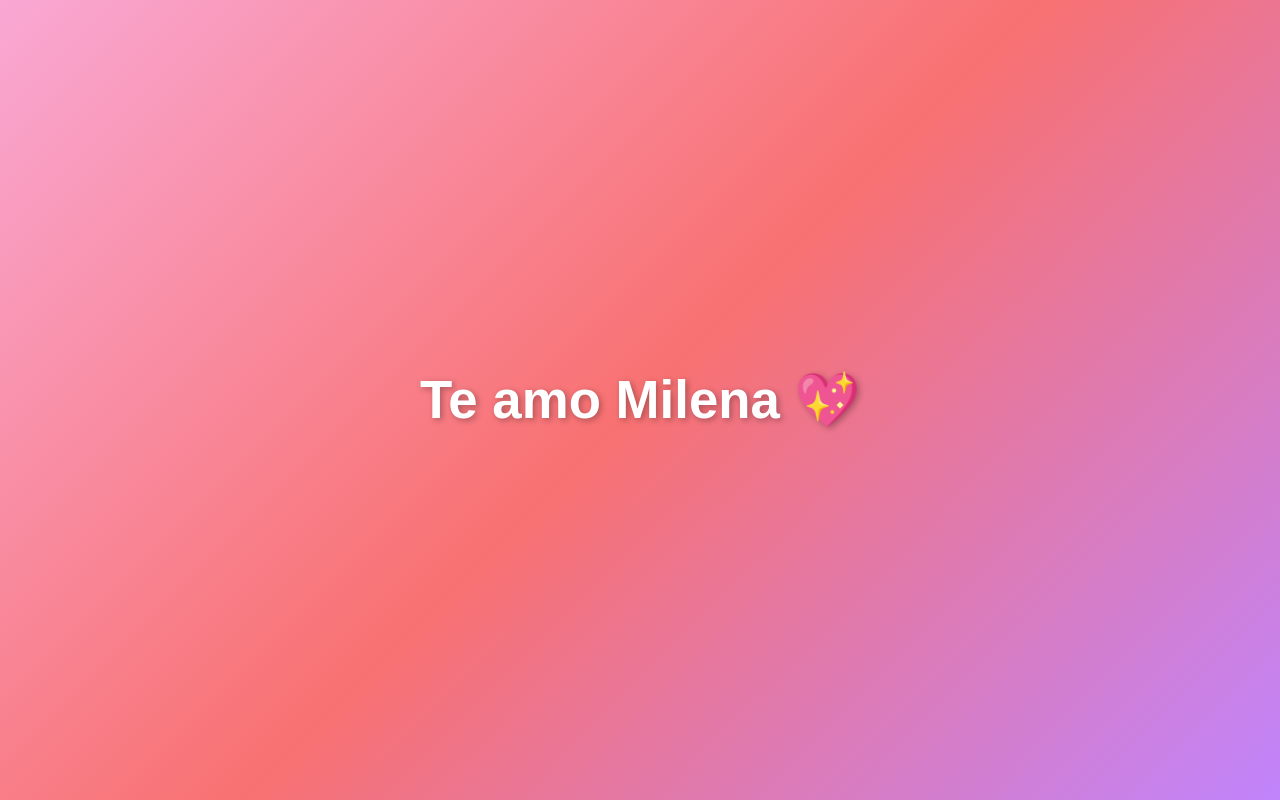
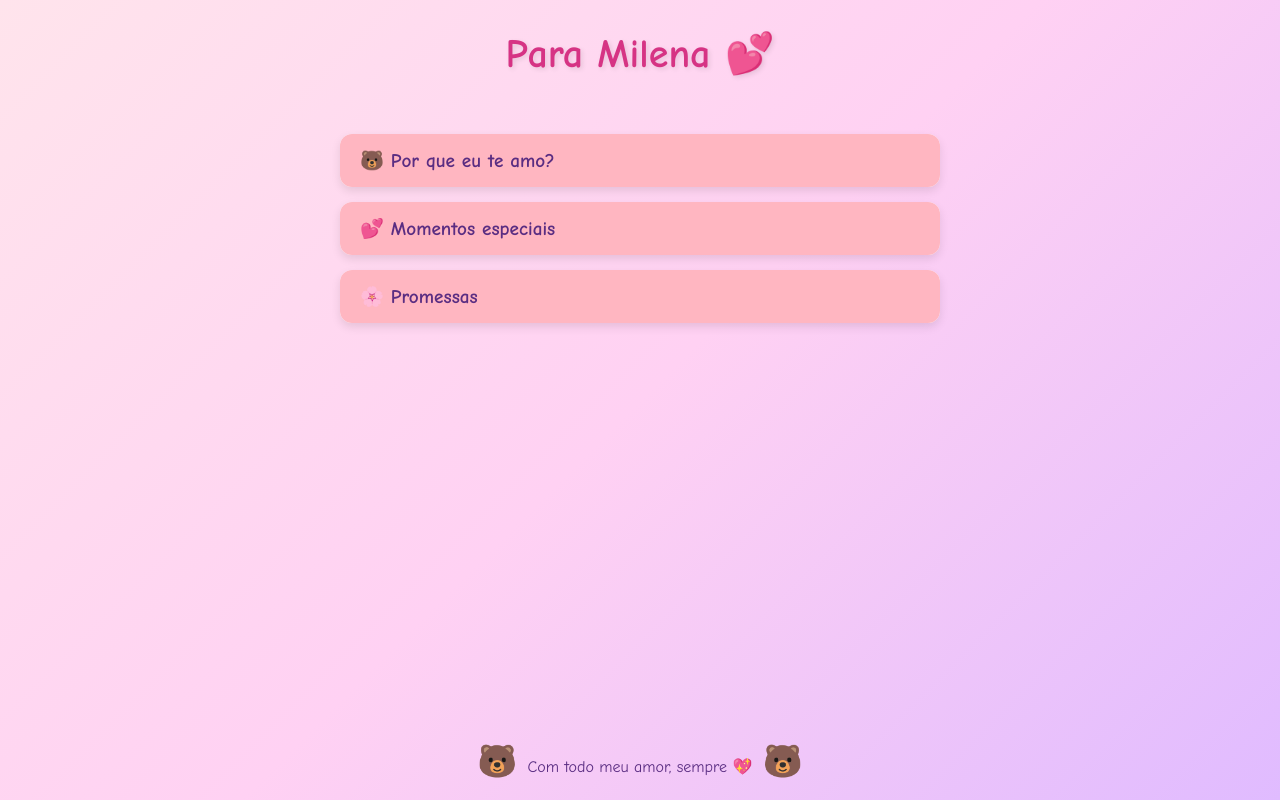
Before and after one commit to gomesoliveiraguilherme40-glitch/lena-, a plain HTML site: page index.html in a window 1280 px wide. Drawn offline with Linux system fonts and the light colour scheme.

Commit message:
Update index.html

```diff
--- a/index.html
+++ b/index.html
@@ -1,33 +1,149 @@
 <!DOCTYPE html>
 <html lang="pt-BR">
 <head>
-  <meta charset="UTF-8" />
-  <meta name="viewport" content="width=device-width, initial-scale=1.0" />
-  <title>Te amo Milena</title>
+  <meta charset="UTF-8">
+  <meta name="viewport" content="width=device-width, initial-scale=1.0">
+  <title>Para Milena 💕</title>
   <style>
     body {
       margin: 0;
-      height: 100vh;
+      font-family: "Comic Sans MS", cursive, sans-serif;
+      background: linear-gradient(135deg, #ffe4ec, #ffd1f3, #e0bbff);
+      min-height: 100vh;
+      display: flex;
+      flex-direction: column;
+      align-items: center;
+      color: #5a2d82;
+    }
+
+    h1 {
+      margin-top: 30px;
+      font-size: 2.5rem;
+      text-align: center;
+      color: #d63384;
+      text-shadow: 2px 2px 5px rgba(0,0,0,0.1);
+    }
+
+    .accordion {
+      margin: 30px auto;
+      width: 90%;
+      max-width: 600px;
+    }
+
+    .accordion-item {
+      background: white;
+      border-radius: 12px;
+      margin-bottom: 15px;
+      box-shadow: 0 4px 10px rgba(0,0,0,0.1);
+      overflow: hidden;
+      transition: 0.3s;
+    }
+
+    .accordion-title {
+      cursor: pointer;
+      padding: 15px 20px;
+      font-size: 1.2rem;
+      font-weight: bold;
+      background: #ffb6c1;
+      color: #5a2d82;
       display: flex;
       align-items: center;
-      justify-content: center;
-      background: linear-gradient(135deg, #f9a8d4, #f87171, #c084fc);
-      font-family: Arial, Helvetica, sans-serif;
+      justify-content: space-between;
     }
-    h1 {
-      color: white;
-      font-size: 3rem;
+
+    .accordion-title:hover {
+      background: #ff9bb0;
+    }
+
+    .accordion-content {
+      max-height: 0;
+      overflow: hidden;
+      padding: 0 20px;
+      background: #fff0f5;
+      color: #333;
+      transition: max-height 0.4s ease, padding 0.3s ease;
+    }
+
+    .accordion-content.open {
+      padding: 15px 20px;
+    }
+
+    .accordion-content p {
+      margin: 10px 0;
+      font-size: 1rem;
+    }
+
+    footer {
+      margin-top: auto;
+      padding: 20px;
       text-align: center;
-      text-shadow: 2px 2px 6px rgba(0,0,0,0.3);
-      animation: pulse 2s infinite;
+      font-size: 1rem;
+      color: #5a2d82;
     }
-    @keyframes pulse {
-      0%, 100% { transform: scale(1); }
-      50% { transform: scale(1.1); }
+
+    /* Ursinhos fofos */
+    .bear {
+      font-size: 2rem;
+      margin: 0 5px;
     }
   </style>
 </head>
 <body>
-  <h1>Te amo Milena 💖</h1>
+  <h1>Para Milena 💕</h1>
+  <div class="accordion">
+    <div class="accordion-item">
+      <div class="accordion-title">🐻 Por que eu te amo?</div>
+      <div class="accordion-content">
+        <p>Porque você ilumina meus dias ✨</p>
+        <p>Porque seu sorriso é meu lugar favorito 💖</p>
+        <p>Porque me faz sentir especial sempre 🌹</p>
+      </div>
+    </div>
+
+    <div class="accordion-item">
+      <div class="accordion-title">💕 Momentos especiais</div>
+      <div class="accordion-content">
+        <p>A primeira vez que nos divertimos juntos 🎉</p>
+        <p>As conversas até tarde 🌙</p>
+        <p>Todos os abraços que já demos 🫂</p>
+      </div>
+    </div>
+
+    <div class="accordion-item">
+      <div class="accordion-title">🌸 Promessas</div>
+      <div class="accordion-content">
+        <p>Estar sempre ao seu lado 💕</p>
+        <p>Te apoiar em cada sonho 🌠</p>
+        <p>Te amar cada vez mais todos os dias ❤️</p>
+      </div>
+    </div>
+  </div>
+
+  <footer>
+    <span class="bear">🐻</span>
+    Com todo meu amor, sempre 💖
+    <span class="bear">🐻</span>
+  </footer>
+
+  <script>
+    const items = document.querySelectorAll('.accordion-item');
+
+    items.forEach(item => {
+      const title = item.querySelector('.accordion-title');
+      const content = item.querySelector('.accordion-content');
+
+      title.addEventListener('click', () => {
+        const isOpen = content.classList.contains('open');
+        document.querySelectorAll('.accordion-content').forEach(c => {
+          c.style.maxHeight = null;
+          c.classList.remove('open');
+        });
+        if (!isOpen) {
+          content.classList.add('open');
+          content.style.maxHeight = content.scrollHeight + 'px';
+        }
+      });
+    });
+  </script>
 </body>
 </html>
```
